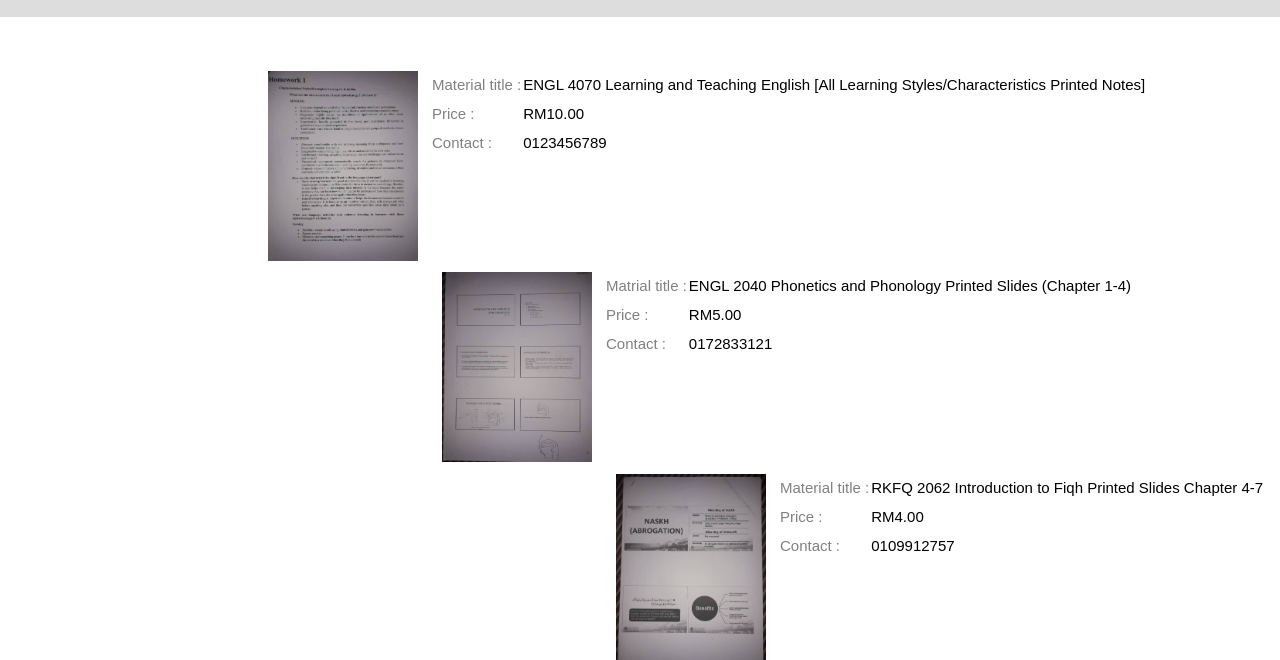
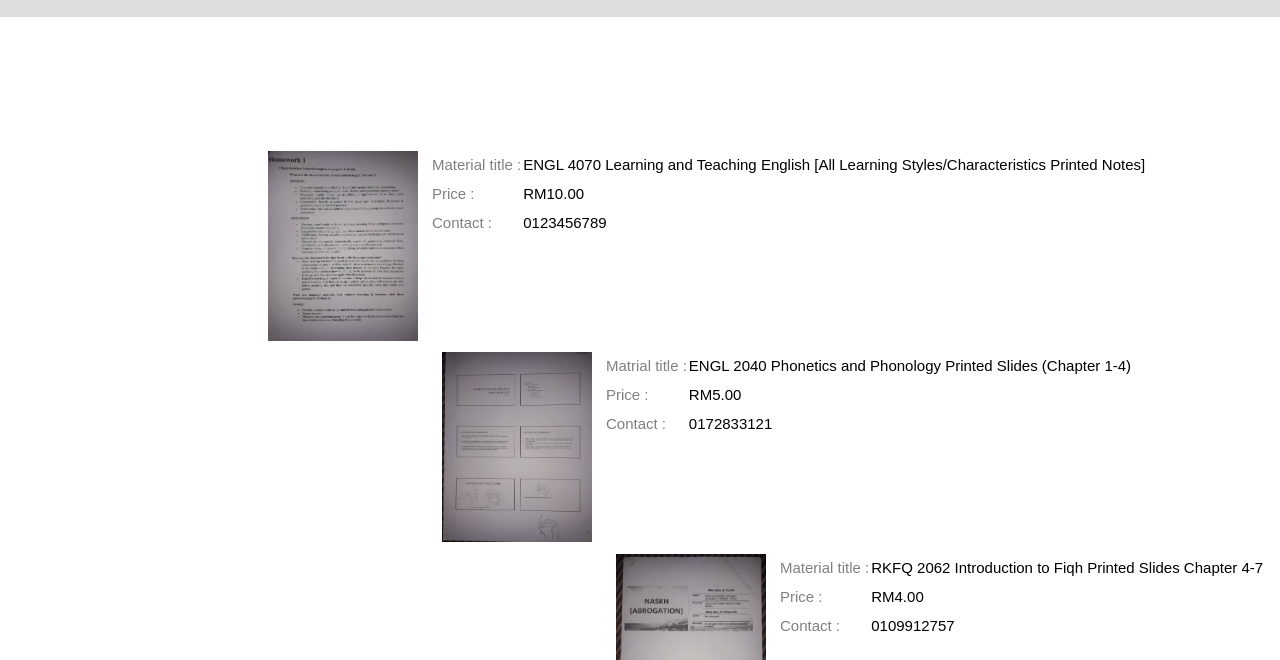
Before and after one commit to wekere/iiushare.github.io, a plain HTML site: page pages/PrintedMaterials.html in a window 1280 px wide. Shown: the part 88-748 px from the top of the page. Drawn offline with Linux system fonts and the light colour scheme.

Commit message:
Update PrintedMaterials.css

```diff
--- a/styles/PrintedMaterials.css
+++ b/styles/PrintedMaterials.css
@@ -54,7 +54,7 @@ table {
 }
 
 #list {
-  padding-top: 70px;
+  padding-top: 150px;
   padding-left: 20%;
 }
 
```
